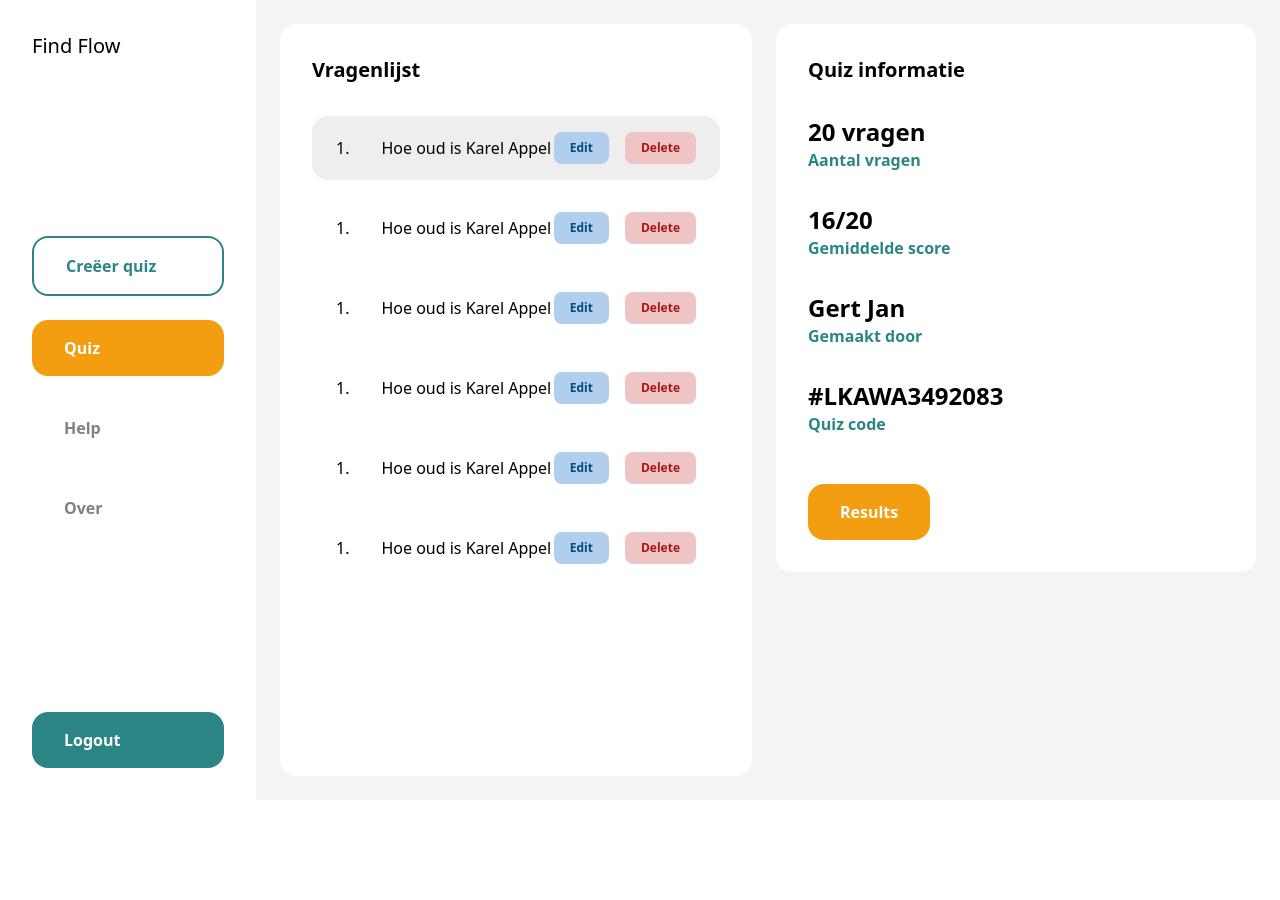
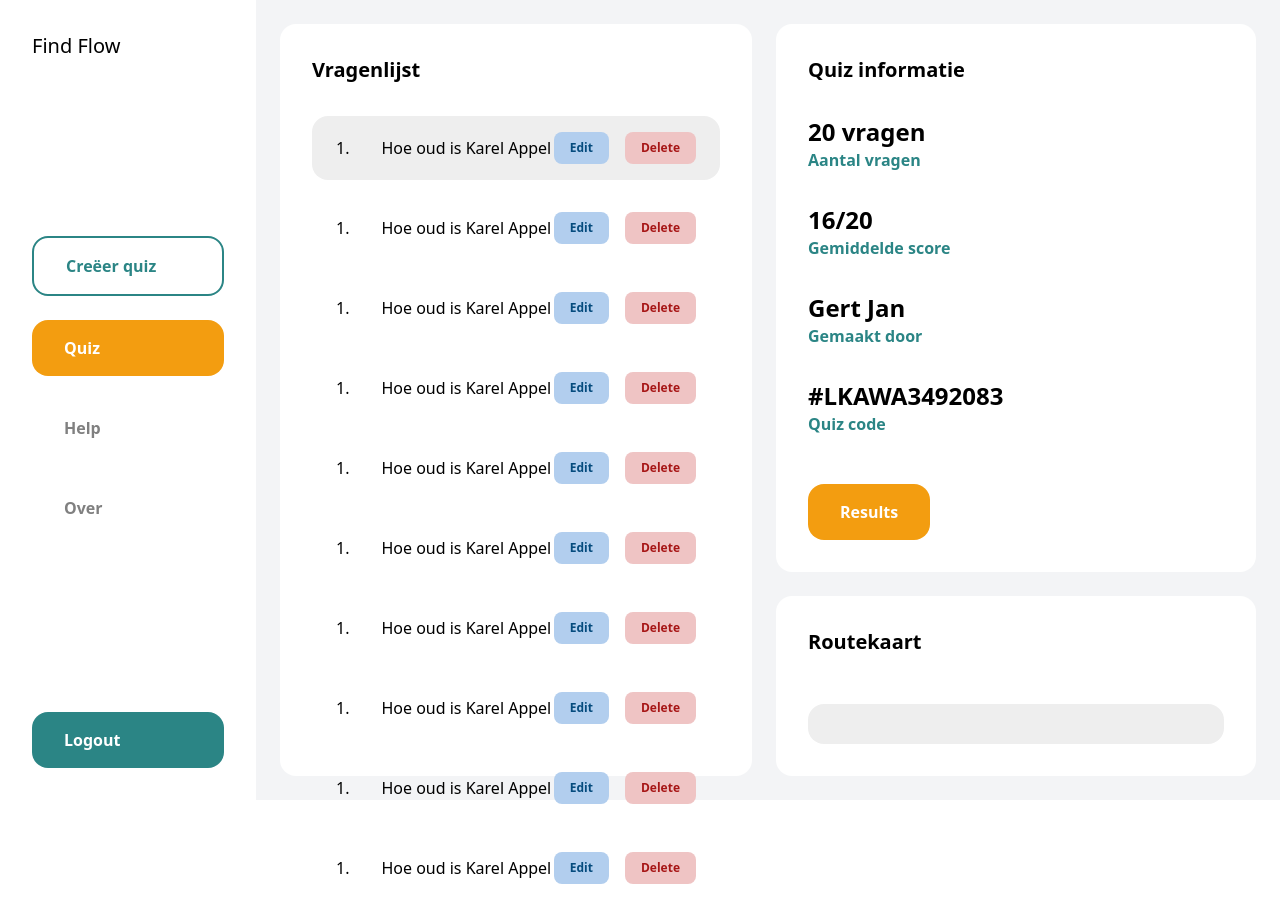
Before and after one commit to joeribreedveld/findflow, a Next.js app: page /quiz in a window 1280 px wide. Before the commit the page ends 800 px from the top, so only its background shows below. Built offline with nearby package versions, Linux system fonts and the light colour scheme.

Commit message:
feat(routecard): make routecard with styling without functionality

```diff
--- a/src/components/quiz/QuestionList.tsx
+++ b/src/components/quiz/QuestionList.tsx
@@ -9,6 +9,10 @@ const QuestionList = () => (
     <h2 className="mb-8 text-xl font-bold">Vragenlijst</h2>
     <ul className="flex flex-col gap-4">
       <Question variant="selected" />
+      <Question />
+      <Question />
+      <Question />
+      <Question />
       <Question />
       <Question />
       <Question />
--- /dev/null
+++ b/src/components/quiz/Routecard.tsx
@@ -0,0 +1,8 @@
+const Routecard = () => (
+  <section className="flex h-full w-full flex-col gap-4 rounded-2xl bg-white p-8">
+    <h2 className="mb-8 text-xl font-bold">Routekaart</h2>
+    <div className="h-full w-full rounded-2xl bg-[#eee]"></div>
+  </section>
+);
+
+export default Routecard;
--- a/src/pages/quiz.tsx
+++ b/src/pages/quiz.tsx
@@ -3,6 +3,7 @@ import { type NextPage } from "next";
 import Sidebar from "~/components/common/Sidebar";
 import QuestionList from "~/components/quiz/QuestionList";
 import QuizInfo from "~/components/quiz/QuizInfo";
+import Routecard from "~/components/quiz/Routecard";
 
 // Functions
 const Quiz: NextPage = () => (
@@ -12,6 +13,7 @@ const Quiz: NextPage = () => (
       <QuestionList />
       <div className="flex flex-col gap-6 pl-6">
         <QuizInfo />
+        <Routecard />
       </div>
     </div>
   </div>
```
